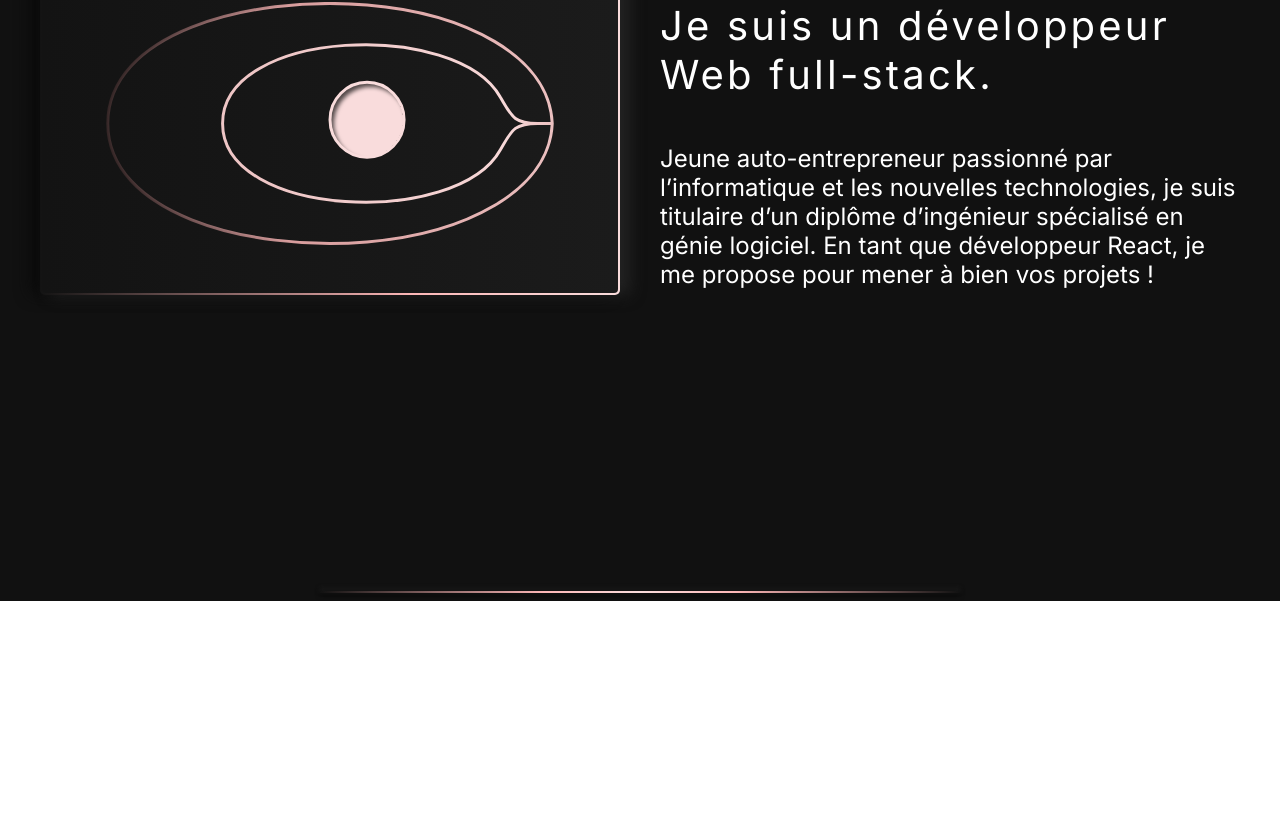
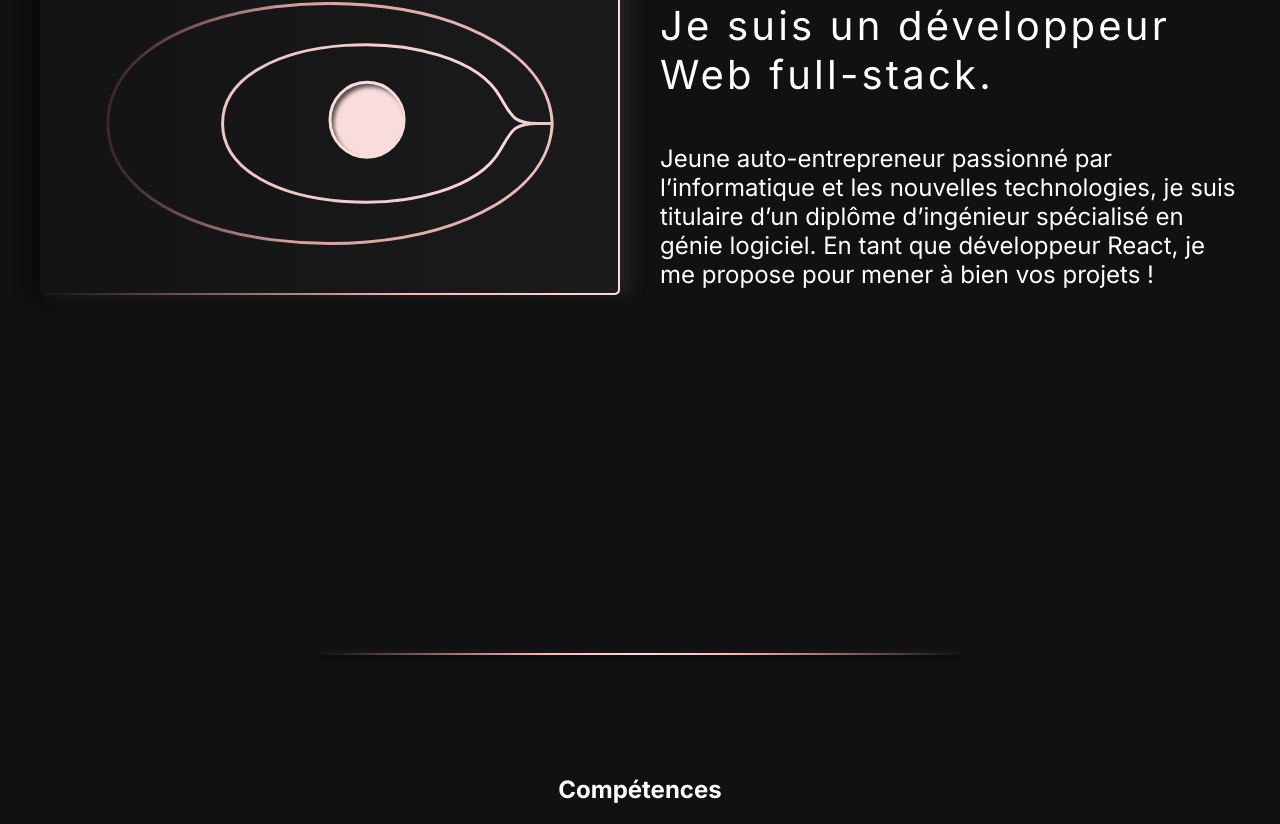
Before and after one commit to MinsterRobin/portfolio, a Next.js app: page / in a window 1280 px wide. Shown: the part 307-1131 px from the top of the page. Before the commit the page ends 908 px from the top, so only its background shows below. Built offline with nearby package versions, Linux system fonts and the light colour scheme.

Commit message:
- About.js: Small fixe, margin transfer on Separator.js (Make more sens) - Separator.js: Add margin from About.js (Make more sens).

```diff
--- /dev/null
+++ b/components/skills.js
@@ -0,0 +1,14 @@
+import style from "../styles/Skills.module.css";
+
+const Skills = () => {
+  return (
+      <div className={style.c_section}>
+          <h2 className={style.h2}>Compétences</h2>
+          <div className={style.c_grid}>
+
+          </div>
+      </div>
+  );
+};
+
+export default Skills;
--- a/pages/index.js
+++ b/pages/index.js
@@ -4,6 +4,7 @@ import data from '../components/data.json';
 import Navbar from '../components/navbar';
 import About from "../components/about";
 import Separator from "../components/separator";
+import Skills from "../components/skills";
 
 export default function Home() {
   return (
@@ -15,6 +16,7 @@ export default function Home() {
         <Navbar />
         <About />
         <Separator />
+        <Skills />
       </body>
     </div>
   )
--- a/styles/About.module.css
+++ b/styles/About.module.css
@@ -3,7 +3,7 @@
     align-items: flex-start;
     justify-content: center;
 
-    margin: 70px auto 100px;
+    margin: 70px auto;
     padding: 0 20px;
 
     width: 100%;
--- a/styles/Home.module.css
+++ b/styles/Home.module.css
@@ -1,6 +1,8 @@
 .mainContainer {
   width: 100%;
   background-color: #111111;
+  color: white;
   display: flex;
   flex-direction: column;
+  align-items: center;
 }
--- a/styles/Separator.module.css
+++ b/styles/Separator.module.css
@@ -4,6 +4,9 @@
     box-shadow: 0 -2px 5px #252525, 0 2px 5px #000000;
     height: 2px;
     width: 50%;
+
+    margin: 100px auto ;
+
     border: transparent;
 }
 
--- /dev/null
+++ b/styles/Skills.module.css
@@ -0,0 +1,15 @@
+.c_section {
+
+}
+
+.h2 {
+
+}
+
+.h3 {
+
+}
+
+.c_grid {
+
+}
```
